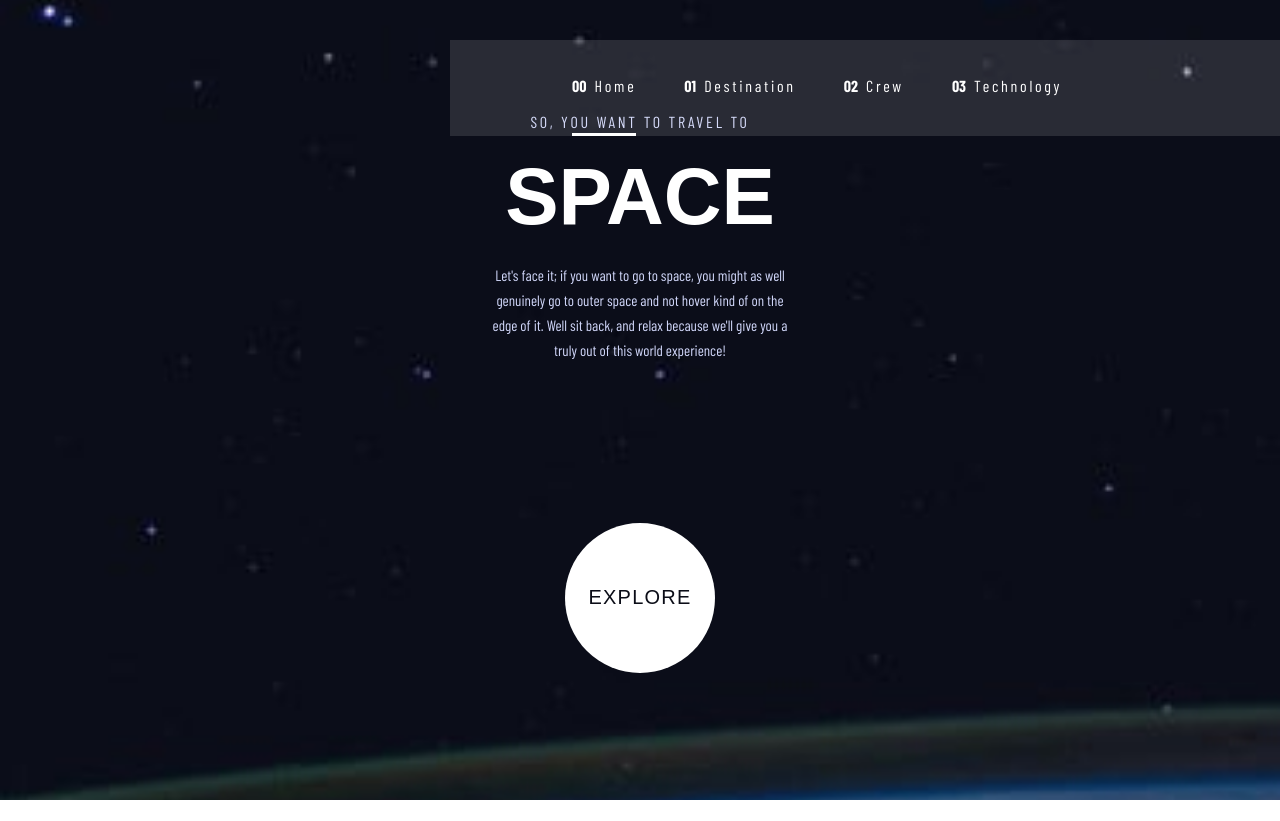
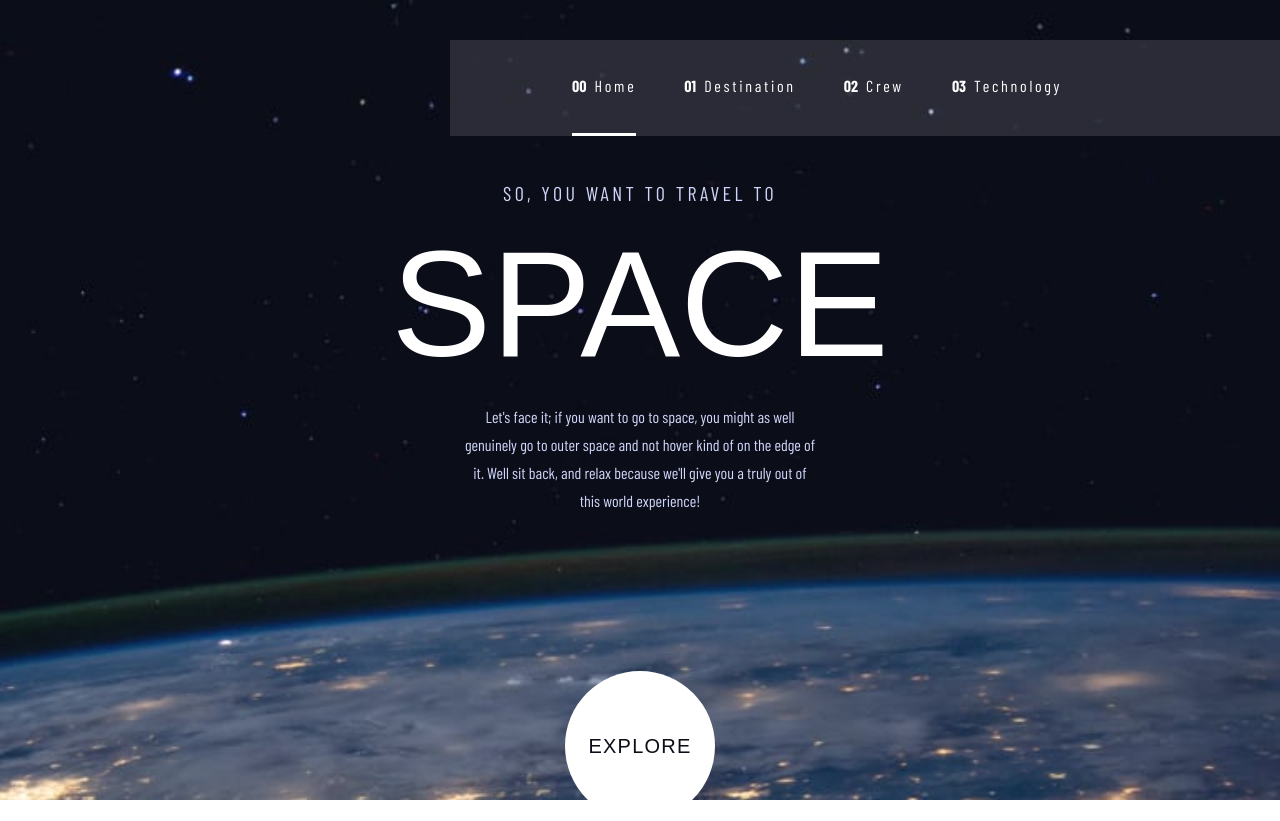
Before and after one commit to NeptuneRjo/space-tourism, a React (Create React App) app: page / in a window 1280 px wide. Before the commit the page ends 800 px from the top, so only its background shows below. Built offline with nearby package versions, Linux system fonts and the light colour scheme; a web font is replaced by a local one.

Commit message:
styled for tablet

```diff
--- a/src/Components/Home/home.css
+++ b/src/Components/Home/home.css
@@ -18,11 +18,14 @@
     align-items: center;
     flex-direction: column;
     width: 100%;
-    margin: 7rem 0 3rem 0;
+    margin-top: 7rem;
 }
 
 .space__home-content {
     height: 100%;
+    display: flex;
+    flex-direction: column;
+    align-items: center;
 }
 
 .space__home-content h5 {
@@ -40,6 +43,7 @@
     font-size: 80px;
     line-height: 100px;
     margin-bottom: 1rem;
+    font-weight: normal;
 }
 
 .space__home-content p {
@@ -55,7 +59,7 @@
 .space__home-explore {
     display: flex;
     justify-content: center;
-    align-items: center;
+    /* align-items: center; */
     width: 100%;
     height: 100%;
 }
@@ -80,22 +84,23 @@
     box-shadow: 0px 0px 0px 40px rgba(255, 255, 255, 0.1);
 }
 
-/* @media screen and (max-width: 1150px) {
+@media screen and (min-width: 500px) {
+    .space__home {
+        background: url('../../Assets/home/background-home-tablet.jpg') no-repeat center center fixed;
+        -webkit-background-size: cover;
+        -moz-background-size: cover;
+        -o-background-size: cover;
+        background-size: cover;;
+    }
+}
+
+@media screen and (min-width: 768px) {
     .space__home-container {
+        margin-top: 12.625rem;
         display: flex;
-        flex-direction: column;
-        justify-content: flex-end;
-        align-items: center;
-        padding-bottom: 0;
-        margin-bottom: 1.5rem;
-    }
-
-    .space__home-content {
-        text-align: center;
     }
 
     .space__home-content h5 {
-        font-weight: normal;
         font-size: 20px;
         line-height: 24px;
         letter-spacing: 3.375px;
@@ -105,15 +110,15 @@
     .space__home-content h1 {
         font-size: 150px;
         line-height: 150px;
+        margin-bottom: 1.5rem;
+
     }
 
     .space__home-content p {
         font-size: 16px;
         line-height: 28px;
         text-align: center;
+        width: 50ch;
+        margin-bottom: 9.75rem;
     }
-
-    .space__home-explore {
-        margin-bottom: 6rem;
-    }
-} */
+}
```
